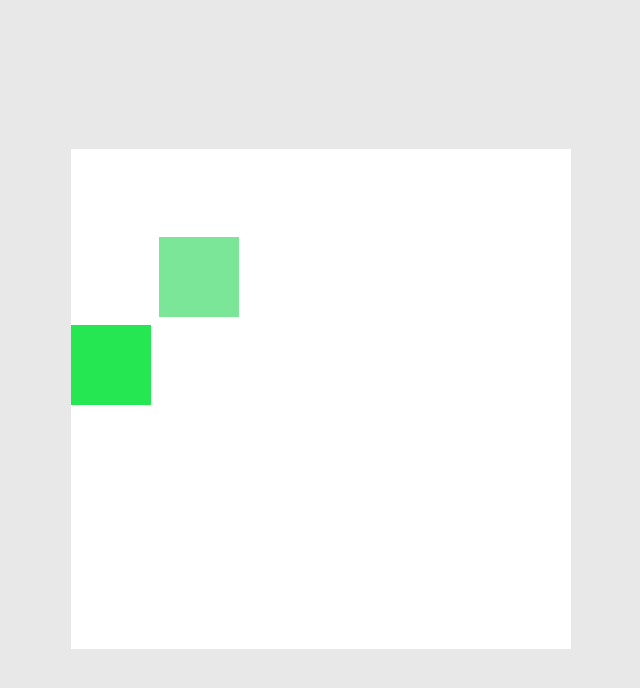
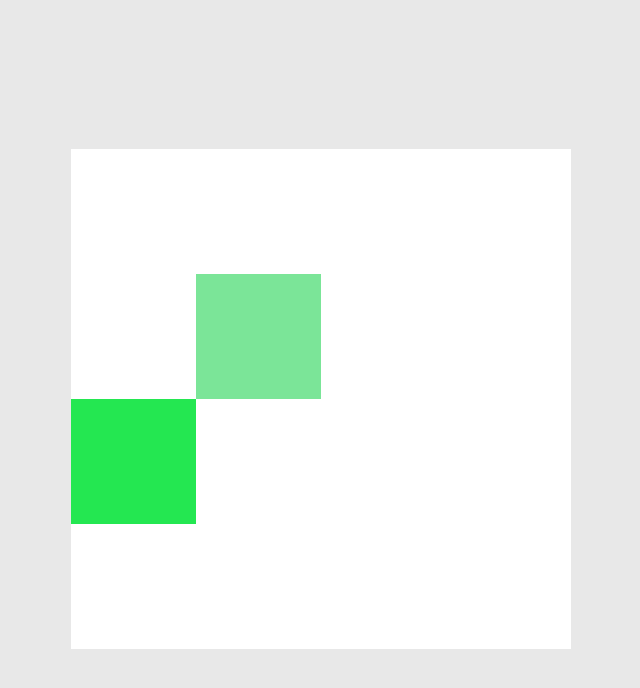
Before and after one commit to everyawake/battle-2048-grid, a React (Create React App) app: page /single in a window 1280 px wide. Shown: the top 688 px of the page, without its empty margins (319-959 px from the left). Built offline with nearby package versions, Linux system fonts and the light colour scheme.

Commit message:
Add relative block size

```diff
--- a/package.json
+++ b/package.json
@@ -5,6 +5,7 @@
   "dependencies": {
     "@types/jest": "24.0.19",
     "@types/lodash": "^4.14.144",
+    "@types/mem": "^4.2.0",
     "@types/node": "12.11.7",
     "@types/react": "16.9.11",
     "@types/react-dom": "16.9.3",
@@ -12,6 +13,7 @@
     "@types/react-router-dom": "^5.1.0",
     "@types/styled-components": "^4.1.19",
     "lodash": "^4.17.15",
+    "mem": "^5.1.1",
     "react": "^16.11.0",
     "react-dom": "^16.11.0",
     "react-router": "^5.1.2",
--- a/src/gameEngine/render/index.tsx
+++ b/src/gameEngine/render/index.tsx
@@ -1,4 +1,6 @@
 import * as React from "react";
+import throttle from "lodash/throttle";
+import mem from "mem";
 import { CanvasBoard } from "./styled";
 import randomRGB from "../helpers/randomRGB";
 import Board2048Engine, {
@@ -8,10 +10,7 @@ import Board2048Engine, {
   IBlock,
 } from "../engine";
 
-// const CANVAS_PADDING = 10;
-const BLOCK_MARGIN = 8;
-const BLOCK_SIZE = 80;
-const BLOCK_POS = BLOCK_MARGIN + BLOCK_SIZE;
+// const BLOCK_MARGIN = 8;
 
 interface IProps {
   width: number;
@@ -19,7 +18,17 @@ interface IProps {
   boardSize: number;
 }
 
-export default class Board2048 extends React.PureComponent<IProps> {
+interface IState {
+  canvasWidth: number;
+  canvasHeight: number;
+}
+
+export default class Board2048 extends React.PureComponent<IProps, IState> {
+  public state: IState = {
+    canvasWidth: 0,
+    canvasHeight: 0,
+  };
+
   private readonly engine = new Board2048Engine();
   private readonly refCanvasBoard = React.createRef<HTMLCanvasElement>();
   private canvasContext: CanvasRenderingContext2D | null = null;
@@ -36,17 +45,35 @@ export default class Board2048 extends React.PureComponent<IProps> {
     );
   }
 
+  private readonly getRelativeBlockSize = mem(
+    (param: {
+      canvasWidth: number;
+      canvasHeight: number;
+      boardSize: number;
+    }) => {
+      const { canvasWidth, canvasHeight, boardSize } = param;
+      return {
+        width: canvasWidth / boardSize,
+        height: canvasHeight / boardSize,
+      };
+    },
+  );
+
   private readonly drawRect = (params: {
     posX: number;
     posY: number;
     value: IBlock;
   }) => {
     const ctx = this.canvasContext;
+    const { width, height } = this.getRelativeBlockSize({
+      ...this.state,
+      boardSize: this.props.boardSize,
+    });
     if (ctx) {
       const { posX, posY } = params;
       const { r, g, b } = randomRGB();
       ctx.fillStyle = `rgba(${r}, ${g}, ${b}, 0.8)`;
-      ctx.fillRect(posX * BLOCK_POS, posY * BLOCK_POS, BLOCK_SIZE, BLOCK_SIZE);
+      ctx.fillRect(posX * width, posY * height, width, height);
     }
   };
 
@@ -73,18 +100,20 @@ export default class Board2048 extends React.PureComponent<IProps> {
       onBoardChange: this.handleBoardChange,
       onGameEnd: this.handleGameEnd,
     });
-
-    this.setState({
-      board: this.engine.getBoard(),
-    });
     console.info("[✔️] Success to initialize Game engine");
   };
 
   private readonly initializeCanvas = () => {
-    if (this.refCanvasBoard.current) {
-      this.canvasContext = this.refCanvasBoard.current.getContext("2d");
+    const canvas = this.refCanvasBoard.current;
+    if (canvas) {
+      this.canvasContext = canvas.getContext("2d");
       if (this.canvasContext) {
         console.info("[✔️] Success to initialize canvas");
+
+        this.setState({
+          canvasWidth: canvas.width,
+          canvasHeight: canvas.height,
+        });
         this.renderBoard(this.engine.getBoard());
 
         this.registerKeyboardInput();
@@ -96,7 +125,7 @@ export default class Board2048 extends React.PureComponent<IProps> {
 
   private readonly registerKeyboardInput = () => {
     if (window) {
-      window.addEventListener("keydown", this.handleArrowKey);
+      window.addEventListener("keydown", this.debounceKeyDown);
       console.info("[✔️] Success to register keyboard input");
     } else {
       console.error("[❌] Failed to register keyboard input");
@@ -147,4 +176,5 @@ export default class Board2048 extends React.PureComponent<IProps> {
       this.engine.move(direction);
     }
   };
+  private readonly debounceKeyDown = throttle(this.handleArrowKey, 150);
 }
```
Also changed, not shown: 1 other file (tests, documents, lock files or other folders).
